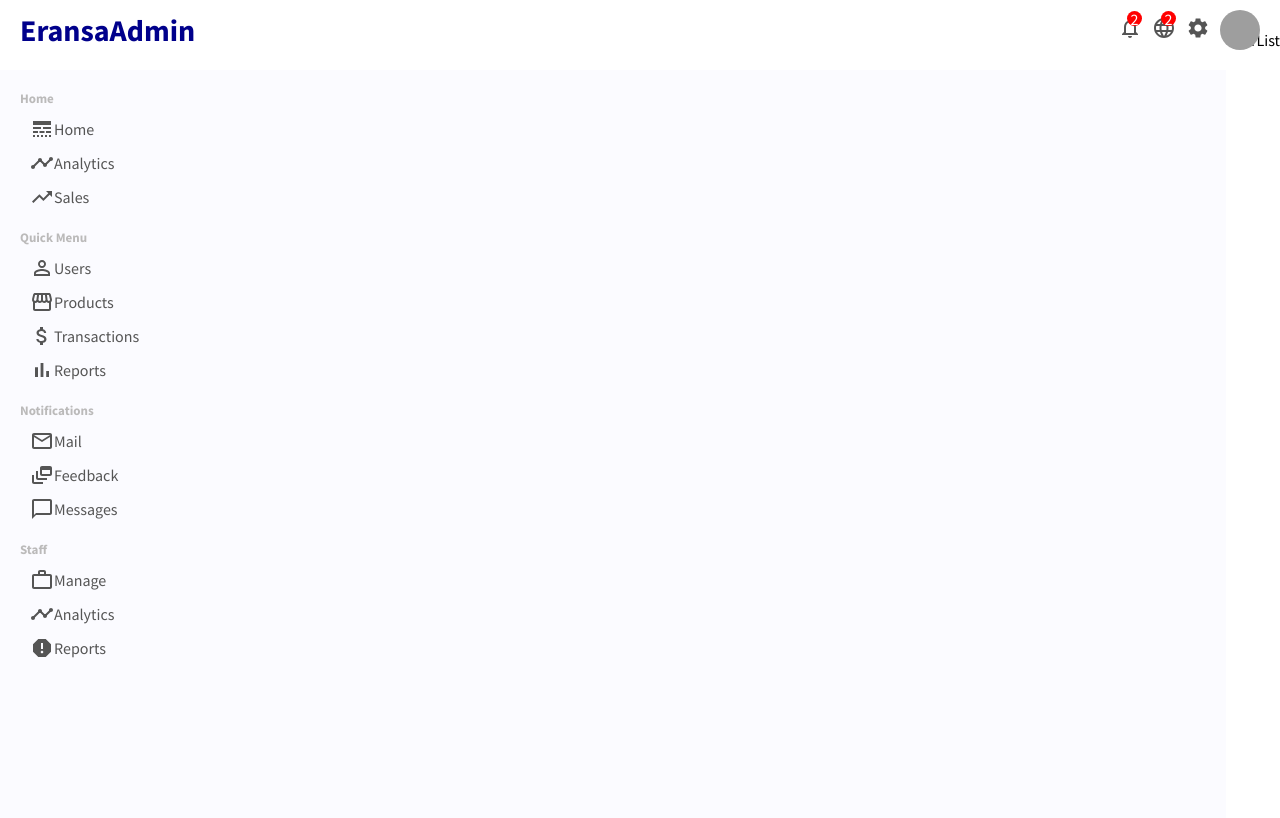
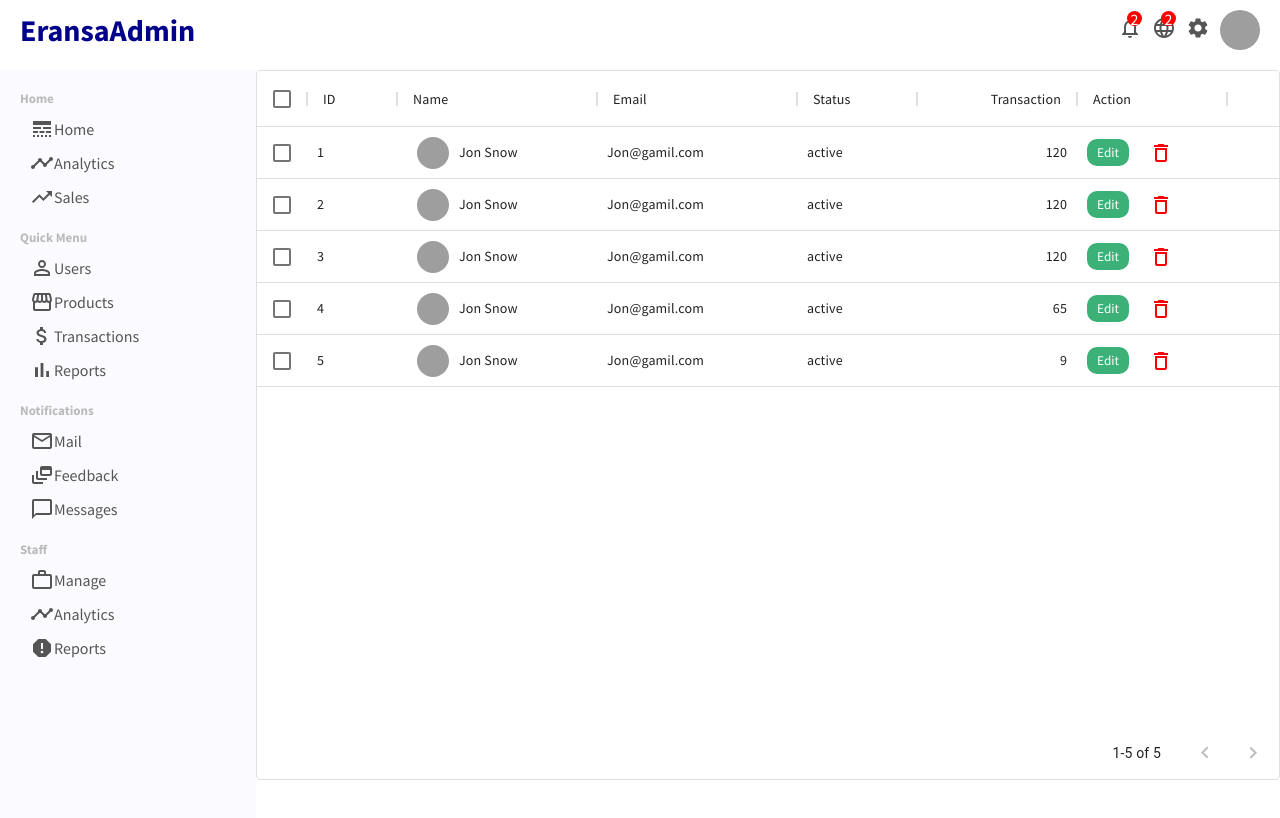
Before and after one commit to eransafadel/Admin-Panel, a React (Create React App) app: page /users in a window 1280 px wide. Built offline with nearby package versions, Linux system fonts and the light colour scheme; grey boxes are pictures that could not be loaded.

Commit message:
implement userList with  MUI dataGrid

```diff
--- a/package.json
+++ b/package.json
@@ -4,6 +4,7 @@
   "private": true,
   "dependencies": {
     "@material-ui/core": "^4.12.4",
+    "@material-ui/data-grid": "^4.0.0-alpha.37",
     "@material-ui/icons": "^4.11.3",
     "@mui/icons-material": "^5.8.4",
     "@testing-library/jest-dom": "^5.16.4",
--- a/src/App.js
+++ b/src/App.js
@@ -2,7 +2,7 @@ import React from "react";
 import Topbar from "./components/topbar/Topbar";
 import MySidebar from "./components/sidebar/MySidebar";
 import Home from "./pages/home/Home";
-import { BrowserRouter as Router, Routes , Route } from "react-router-dom";
+import { BrowserRouter as Router, Routes, Route } from "react-router-dom";
 import "./app.css";
 import UserList from "./pages/userList/UserList";
 
@@ -13,13 +13,8 @@ function App() {
       <div className="container">
         <MySidebar />
         <Routes>
-          <Route  exact path="/" element={<Home />}/>
-          <Route path="/users" element={<UserList />}/>
-
-
-          {/* <Route path="/">
-            <UserList />
-          </Route> */}
+          <Route exact path="/" element={<Home />} />
+          <Route path="/users" element={<UserList />} />
         </Routes>
       </div>
     </Router>
--- a/src/pages/userList/UserList.jsx
+++ b/src/pages/userList/UserList.jsx
@@ -1,11 +1,67 @@
-import React from 'react';
+import React, { useState } from "react";
 import "./userList.css";
-
+import { DataGrid } from "@material-ui/data-grid";
+import { DeleteOutline } from "@material-ui/icons";
+import { Link } from "react-router-dom";
+import rows from "./data/data";
 
 const UserList = () => {
+  const [data, setData] = useState(rows);
+  const handleDelete= (id)=>{
+    setData(data.filter((item)=> item.id!==id ));
+  }
+  const cols = [
+    { field: "id", headerName: "ID", width: 90 },
+    {
+      field: "username",
+      headerName: "Name",
+      width: 200,
+      renderCell: (params) => {
+        return (
+          <div className="userListUser">
+            <img className="userListImg" src={params.row.avatar} alt="" />
+            {params.row.username}
+          </div>
+        );
+      },
+    },
+    { field: "email", headerName: "Email", width: 200 },
+    { field: "status", headerName: "Status", width: 120 },
+    {
+      field: "transaction",
+      headerName: "Transaction",
+      type: "number",
+      width: 160,
+    },
+    {
+      field: "action",
+      headerName: "Action",
+      width: 150,
+      renderCell: (params) => {
+        return (
+          <>
+            <Link to={"/user/" + params.row.id}>
+              <button className="userListEdit">Edit</button>
+            </Link>
+
+            <DeleteOutline className="userListDelete" onClick={ ()=>handleDelete(params.row.id) } />
+          </>
+        );
+      },
+    },
+  ];
+
   return (
-    <div className="userList">UserList</div>
-  )
-}
+    <div className="userList">
+      <DataGrid
+        rows={data}
+        columns={cols}
+        disdisableSelectionOnClick={true}
+        pageSize={5}
+        checkboxSelection
+      />
+    </div>
+  );
+};
 
 export default UserList;
--- /dev/null
+++ b/src/pages/userList/data/data.js
@@ -0,0 +1,49 @@
+const rows = [
+  {
+    id: 1,
+    username: "Jon Snow",
+    avatar:
+      "https://images.pexels.com/photos/141651/people-portrait-child-poverty-141651.jpeg?auto=compress&cs=tinysrgb&w=1260&h=750&dpr=1",
+    email: "Jon@gamil.com",
+    status: "active",
+    transaction: 120.0,
+  },
+  {
+    id: 2,
+    username: "Jon Snow",
+    avatar:
+      "https://images.pexels.com/photos/141651/people-portrait-child-poverty-141651.jpeg?auto=compress&cs=tinysrgb&w=1260&h=750&dpr=1",
+    email: "Jon@gamil.com",
+    status: "active",
+    transaction: 120.0,
+  },
+  {
+    id: 3,
+    username: "Jon Snow",
+    avatar:
+      "https://images.pexels.com/photos/141651/people-portrait-child-poverty-141651.jpeg?auto=compress&cs=tinysrgb&w=1260&h=750&dpr=1",
+    email: "Jon@gamil.com",
+    status: "active",
+    transaction: 120.0,
+  },
+  {
+    id: 4,
+    username: "Jon Snow",
+    avatar:
+      "https://images.pexels.com/photos/141651/people-portrait-child-poverty-141651.jpeg?auto=compress&cs=tinysrgb&w=1260&h=750&dpr=1",
+    email: "Jon@gamil.com",
+    status: "active",
+    transaction: 65.0,
+  },
+  {
+    id: 5,
+    username: "Jon Snow",
+    avatar:
+      "https://images.pexels.com/photos/141651/people-portrait-child-poverty-141651.jpeg?auto=compress&cs=tinysrgb&w=1260&h=750&dpr=1",
+    email: "Jon@gamil.com",
+    status: "active",
+    transaction: 9.0,
+  },
+];
+
+export default rows;
--- a/src/pages/userList/userList.css
+++ b/src/pages/userList/userList.css
@@ -0,0 +1,33 @@
+.userList {
+  flex: 4;
+  margin: 40px 0px;
+}
+
+.userListUser {
+  display: flex;
+  align-items: center;
+}
+
+.userListImg {
+  width: 32px;
+  height: 32px;
+  border-radius: 50%;
+  object-fit: cover;
+  margin: 10px;
+
+}
+
+.userListEdit{
+    border: none;
+    border-radius: 10px;
+    padding: 5px 10px;
+    background-color: #3bb077;
+    color: white;
+    cursor: pointer;
+    margin-right: 20px;
+}
+
+.userListDelete{
+    color: red;
+    cursor: pointer;
+}
```
Also changed, not shown: 1 other file (tests, documents, lock files or other folders).
